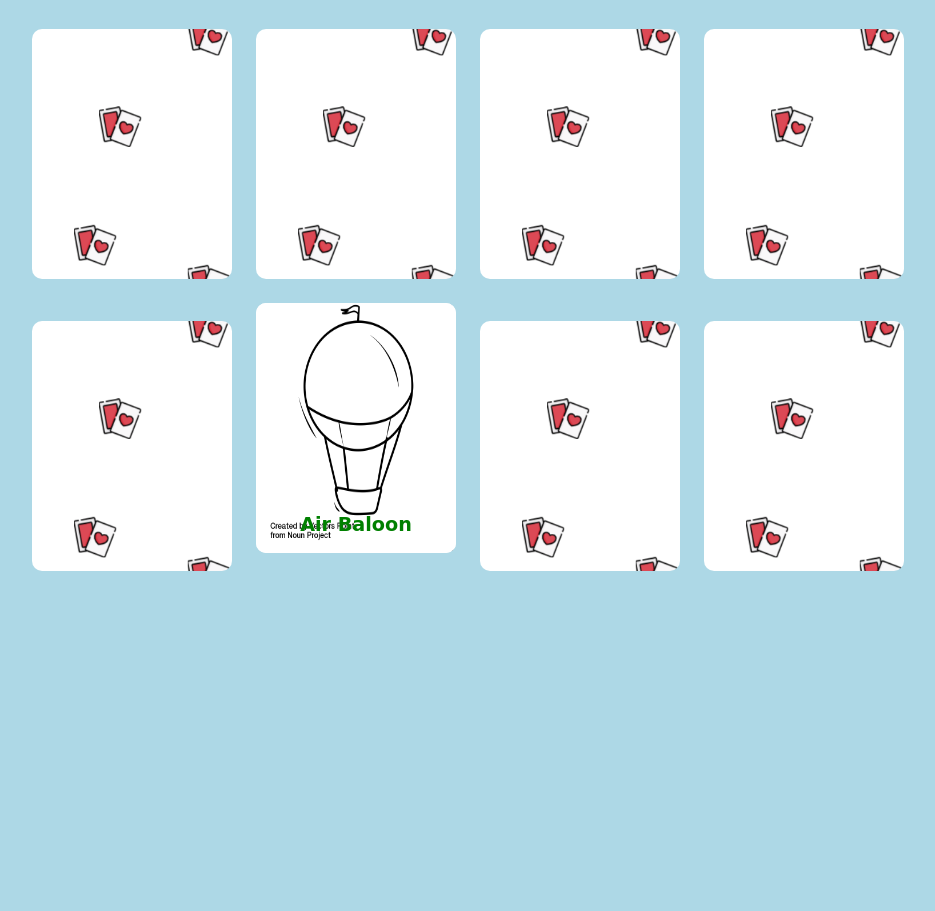
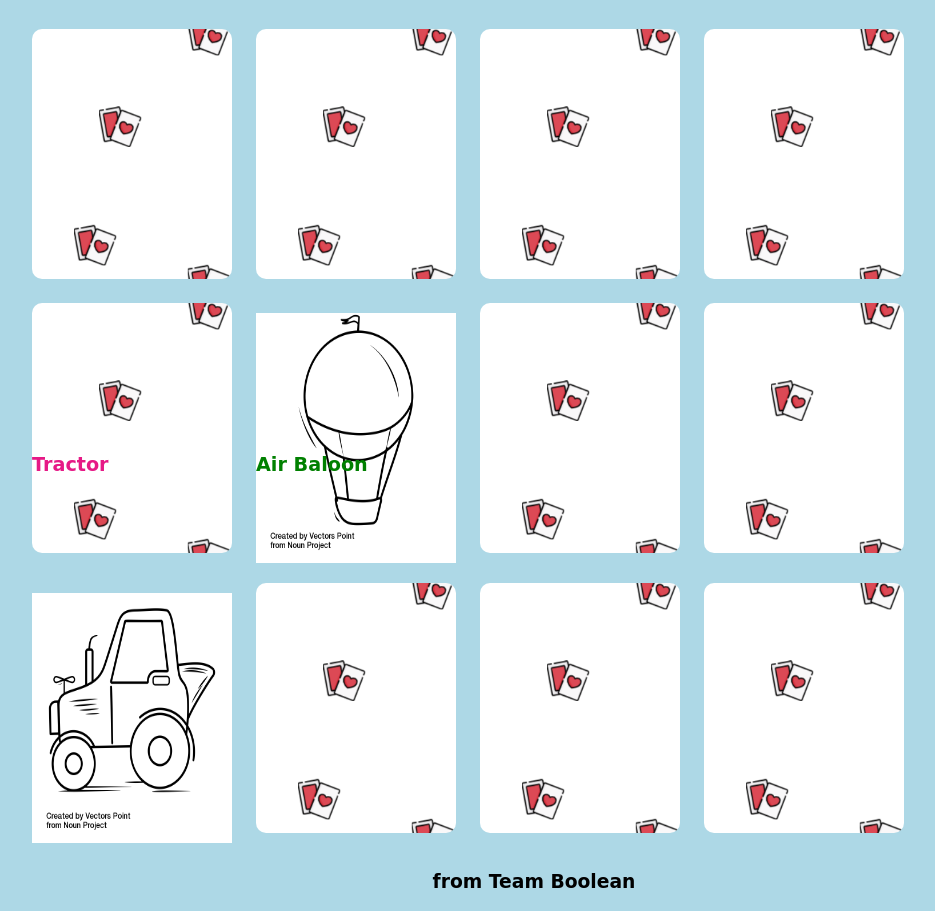
Before and after one commit to Danny-Brogno/html-css-memory, a plain HTML site: page index.html in a window 1280 px wide. Shown: the part 153-1064 px from the top of the page, without its empty margins (106-1041 px from the left). Before the commit the page ends 800 px from the top, so only its background shows below. Drawn offline with Linux system fonts and the light colour scheme.

Commit message:
Added footer, but is still missing alignment

```diff
--- a/css/style.css
+++ b/css/style.css
@@ -11,7 +11,6 @@ background-color: #add8e6;
 .container {
 margin: 10px auto;
 width: 80%;
-position: relative;
 }
 
 #text-in-heading{
@@ -90,13 +89,13 @@ margin-bottom: 20%;
 }
 /* cards that are visible */
 
-#special-card{
+#special-card1 {
   display: block;
   background-image: none;
   background-color: #FFFFFF;
   width: inherit;
   height: inherit;
-  border-radius: 10px;
+  /* border-radius: 10px; */
   font-family: ‘Nerko One’, cursive;
   font-size: 120%;
   color: #e61986;
@@ -107,7 +106,42 @@ margin-bottom: 20%;
   /* margin: 0px 0px 0px 0px; */
 }
 
-#special-text {
-position: relative;
+#special-text1 {
+position: absolute;
 bottom: 20%;
 }
+
+/* third line of cards */
+
+.third-line{
+display: inline-block;
+}
+
+#special-card2 {
+  display: block;
+  background-image: none;
+  background-color: #FFFFFF;
+  width: inherit;
+  height: inherit;
+  /* border-radius: 10px; */
+  font-family: ‘Nerko One’, cursive;
+  font-size: 120%;
+  color: #e61986;
+  text-align: center;
+  /* line-height: 30%; */
+  font-weight: bolder;
+  display: inline-block;
+  /* margin: 0px 0px 0px 0px; */
+}
+
+#special-text2 {
+position: absolute;
+bottom: 20%;
+}
+
+/* footer with text */
+
+h3:only-of-type {
+  font-family: ‘Nerko One’, cursive;
+  text-align: center;
+}
--- a/index.html
+++ b/index.html
@@ -6,7 +6,9 @@
     <title></title>
   </head>
   <body>
+
 <!-- just the H1 "memory game" in the header -->
+
   <heading>
     <div class="container">
       <h1 id="text-in-heading">MEMORY GAME</h1>
@@ -51,8 +53,8 @@
       </div>
 
         <div class="card">
-          <img id="special-card" src="img/noun_air_balloon_3134741.png" alt="">
-          <p id="special-text">Air Baloon</p>
+          <img id="special-card1" src="img/noun_air_balloon_3134741.png" alt="">
+          <p id="special-text1">Air Baloon</p>
         </div>
 
         <div class="card">
@@ -67,6 +69,40 @@
     </div>
   </div>
 
+
+  <!-- third line of cards -->
+
+
+  <div class="container">
+    <div class="third line">
+      <div class="card">
+        <img id="special-card2" src="img/noun_Tractor_3134797.png" alt="">
+        <p id="special-text2">Tractor</p>
+      </div>
+
+        <div class="card">
+          <img class="card-image" src="img/noun_Bicycle_3134821.png" alt="">
+          <p class="disappearing-text">Bycicle</p>
+        </div>
+
+        <div class="card">
+          <img class="card-image" src="img/noun_Cruise_Ship_3134824.png" alt="">
+          <p class="disappearing-text">Cruise Ship</p>
+        </div>
+
+        <div class="card">
+          <img class="card-image" src="img/noun_Submarine_3134738.png" alt="">
+          <p class="disappearing-text">Submarine</p>
+        </div>
+    </div>
+  </div>
+
+  <!-- footer with text -->
+
+  <footer>
+    <h3>from Team Boolean</h3>
+  </footer>
+
   </main>
 
   </body>
```
